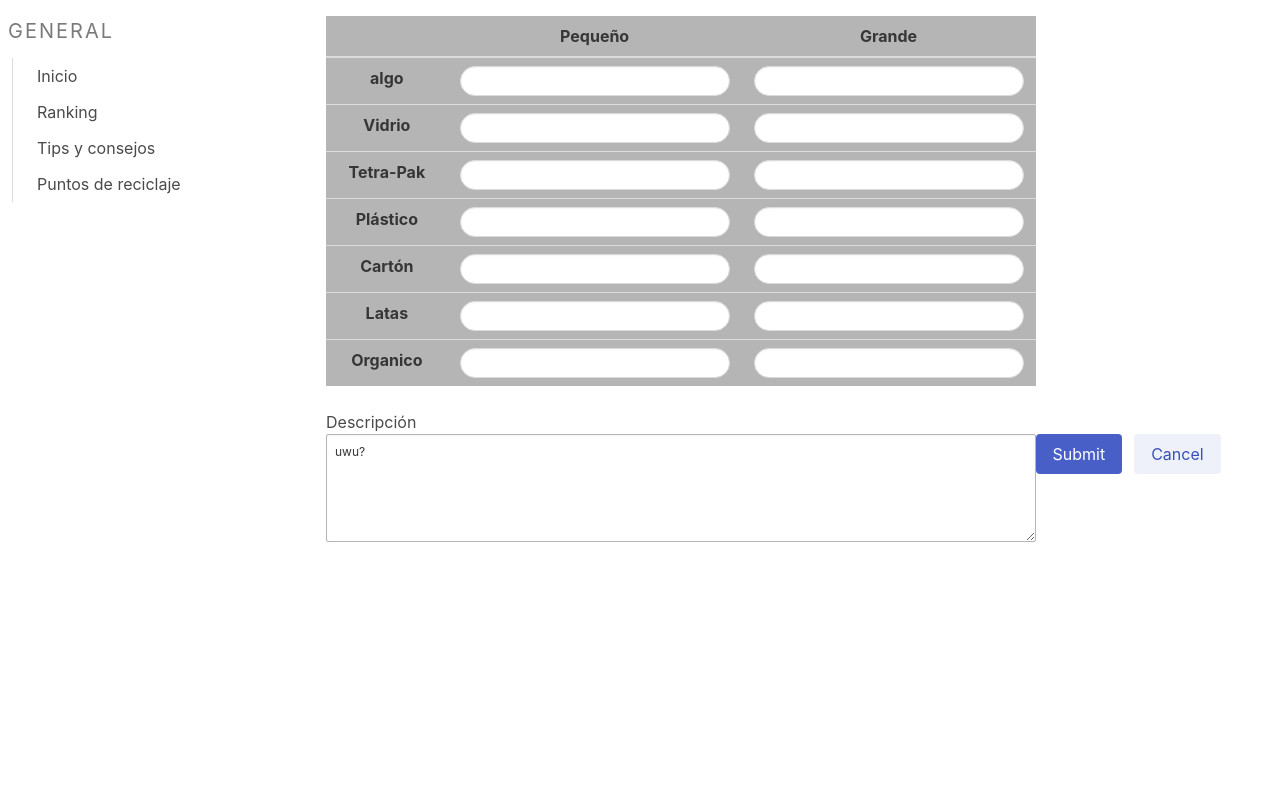
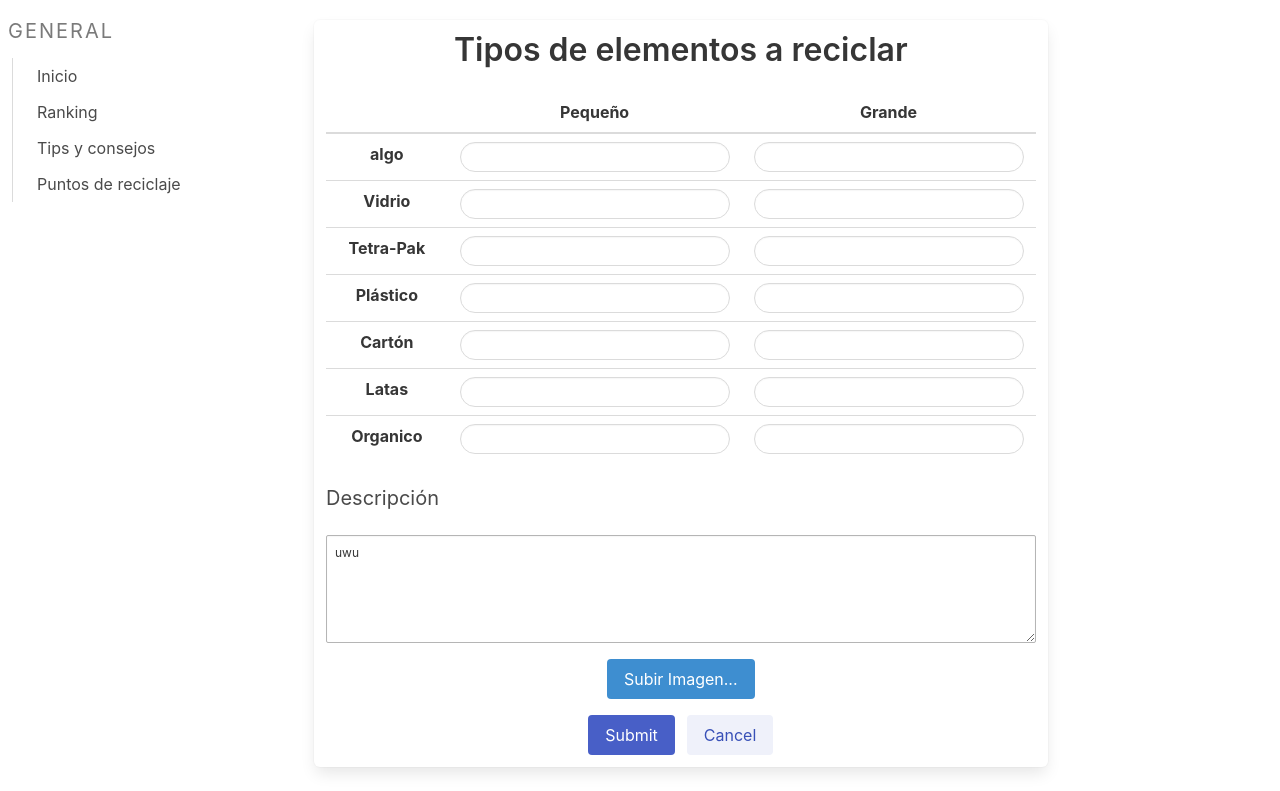
Before and after one commit to Bodoque-dios/Proyecto-2, a Flask app: page /formulario_puntos in a window 1280 px wide. Shown: the part 56-847 px from the top of the page. Before the commit the page ends 598 px from the top, so only its background shows below. Run offline with Flask 2, Linux system fonts and the light colour scheme.

Commit message:
Formulario puntos

```diff
--- a/templates/formulario_puntos.html
+++ b/templates/formulario_puntos.html
@@ -1,9 +1,9 @@
 {% extends "layout.html" %}
 {% block body %}
 <div class="columns">
-	<div class="column is-flex is-flex-direction-column">
-
-		<table class="table has-background-grey-light has-text-centered">
+	<div class="column is-flex is-flex-direction-column box mt-4">
+		<a class="title has-text-centered">Tipos de elementos a reciclar</a>
+		<table class="table  has-text-centered">
 			<thead>
 				<tr>
 					<th></th>
@@ -14,56 +14,67 @@
 			<tbody>
 				<tr>
 					<th>algo</th>
-					<td><input type="number" class="input is-small is-rounded"></td>
-					<td><input type="number" class="input is-small is-rounded"></td>
+					<td><input type="number" min="0" class="input is-small is-rounded"></td>
+					<td><input type="number" min="0" class="input is-small is-rounded"></td>
 				</tr>
 				<tr>
 					<th>Vidrio</th>
-					<td><input type="number" class="input is-small is-rounded"></td>
-					<td><input type="number" class="input is-small is-rounded"></td>
+					<td><input type="number" min="0" class="input is-small is-rounded"></td>
+					<td><input type="number" min="0" class="input is-small is-rounded"></td>
 				</tr>
 				<tr>
 					<th>Tetra-Pak</th>
-					<td><input type="number" class="input is-small is-rounded"></td>
-					<td><input type="number" class="input is-small is-rounded"></td>
+					<td><input type="number" min="0" class="input is-small is-rounded"></td>
+					<td><input type="number" min="0" class="input is-small is-rounded"></td>
 				</tr>
 				<tr>
 					<th>Plástico</th>
-					<td><input type="number" class="input is-small is-rounded"></td>
-					<td><input type="number" class="input is-small is-rounded"></td>
+					<td><input type="number" min="0" class="input is-small is-rounded"></td>
+					<td><input type="number" min="0" class="input is-small is-rounded"></td>
 				</tr>
 				<tr>
 					<th>Cartón</th>
-					<td><input type="number" class="input is-small is-rounded"></td>
-					<td><input type="number" class="input is-small is-rounded"></td>
+					<td><input type="number" min="0" class="input is-small is-rounded"></td>
+					<td><input type="number" min="0" class="input is-small is-rounded"></td>
 				</tr>
 				<tr>
 					<th>Latas</th>
-					<td><input type="number" class="input is-small is-rounded"></td>
-					<td><input type="number" class="input is-small is-rounded"></td>
+					<td><input type="number" min="0" class="input is-small is-rounded"></td>
+					<td><input type="number" min="0" class="input is-small is-rounded"></td>
 				</tr>
 				<tr>
 					<th>Organico</th>
-					<td><input type="number" class="input is-small is-rounded"></td>
-					<td><input type="number" class="input is-small is-rounded"></td>
+					<td><input type="number" min="0" class="input is-small is-rounded"></td>
+					<td><input type="number" min="0" class="input is-small is-rounded"></td>
 				</tr>
 
 
 			</tbody>
 
 		</table>
-		<h1 >Descripción</h2>
+		<a class="subtitle">Descripción</a>
 
-		<div class="field is-grouped ">
-			<textarea name="" id="" cols="15" rows="5" class="textarea is-small is-hovered">uwu?</textarea>
+		<textarea name="descripcion" id="" cols="15" rows="5" class="textarea is-small is-hovered">uwu</textarea>
 
+		<div class="file my-4 container is-info">
+			<label class="file-label">
+				<input class="file-input" type="file" name="resume">
+				<span class="file-cta ">
+					<span class="file-label" name='foto'>
+						Subir Imagen...
+					</span>
+				</span>
+			</label>
+		</div>
+
+		<div class="field is-grouped  container">
 			<div class="control">
-			  <button class="button is-link">Submit</button>
+				<button class="button is-link">Submit</button>
 			</div>
 			<div class="control">
-			  <button class="button is-link is-light">Cancel</button>
+				<button class="button is-link is-light">Cancel</button>
 			</div>
-		  </div>
+		</div>
 
 	</div>
 
--- a/templates/mismetaseste.html
+++ b/templates/mismetaseste.html
@@ -12,7 +12,7 @@
         <strong>Fechas:</strong> Lorem ipsum dolor sit amet consectetur, adipisicing elit. Vitae harum est, et quasi eveniet sequi ullam fuga fugit dolore dolorem, quisquam praesentium saepe dolorum in error exercitationem eius nobis provident.
     </div>
     <div class="mt-3">
-        <strong>Frecuencias de Reciclaje:</strong>Lorem ipsum dolor sit, amet consectetur adipisicing elit. Nemo itaque facilis pariatur fugiat reprehenderit beatae molestias doloribus suscipit atque eveniet, quaerat vitae nulla ad maiores quae maxime fuga. Tempora, eum.
+        <strong>Frecuencia de Reciclaje:</strong>Lorem ipsum dolor sit, amet consectetur adipisicing elit. Nemo itaque facilis pariatur fugiat reprehenderit beatae molestias doloribus suscipit atque eveniet, quaerat vitae nulla ad maiores quae maxime fuga. Tempora, eum.
     </div>
 </div>
 <div class="columns is-mobile">
--- a/templates/perfil_.html
+++ b/templates/perfil_.html
@@ -57,7 +57,7 @@
 		</div>
 	</div>
 
-	<div class="column is-1"></div>
+	<div class="column is-3"></div>
 </div>
 
 
--- a/templates/ranking.html
+++ b/templates/ranking.html
@@ -9,7 +9,7 @@
     <!-- este es el relleno para que se vea mejor-->
 </div>
 
-<table class="table is-bordered is-striped is-narrow is-hoverable is-fullwidth">
+<table class="table is-bordered is-striped is-narrow is-hoverable is-fullwidth ">
     <thead>
         <tr>
             <th>Posición</th>
```
